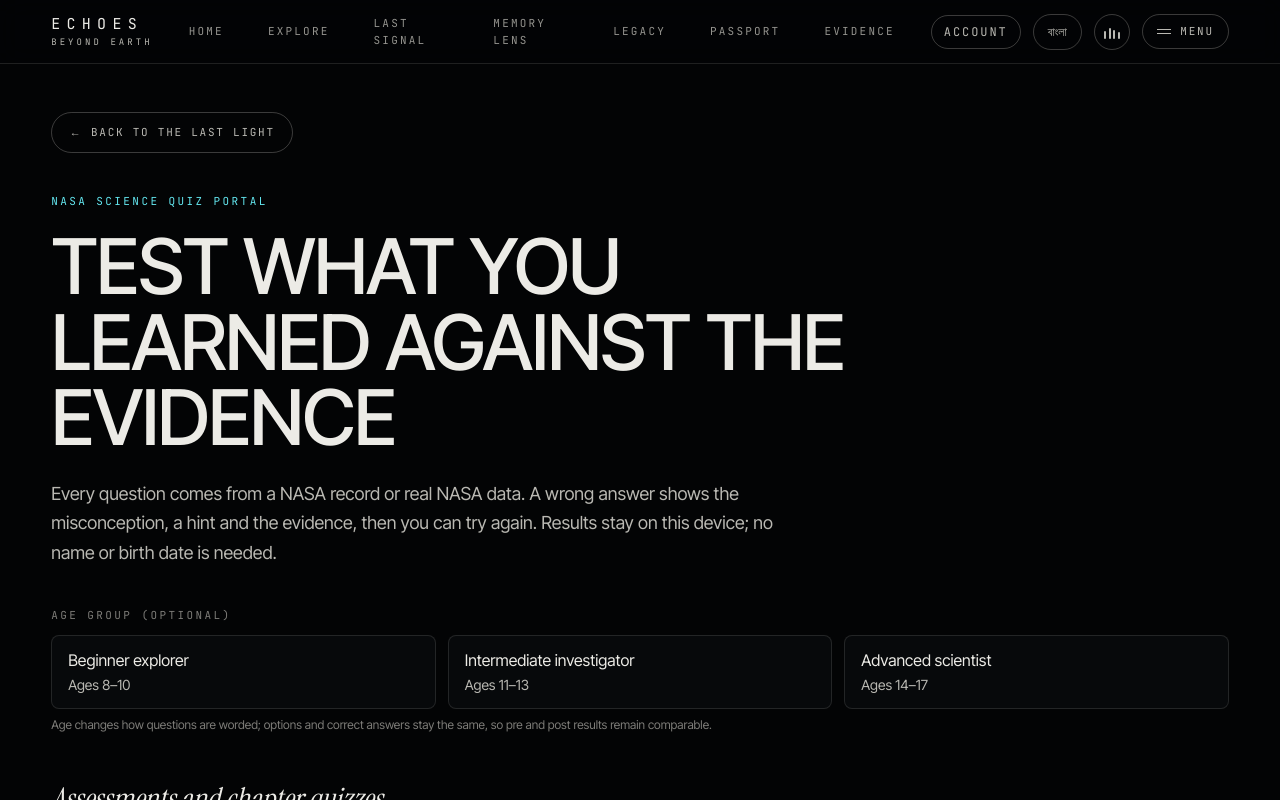
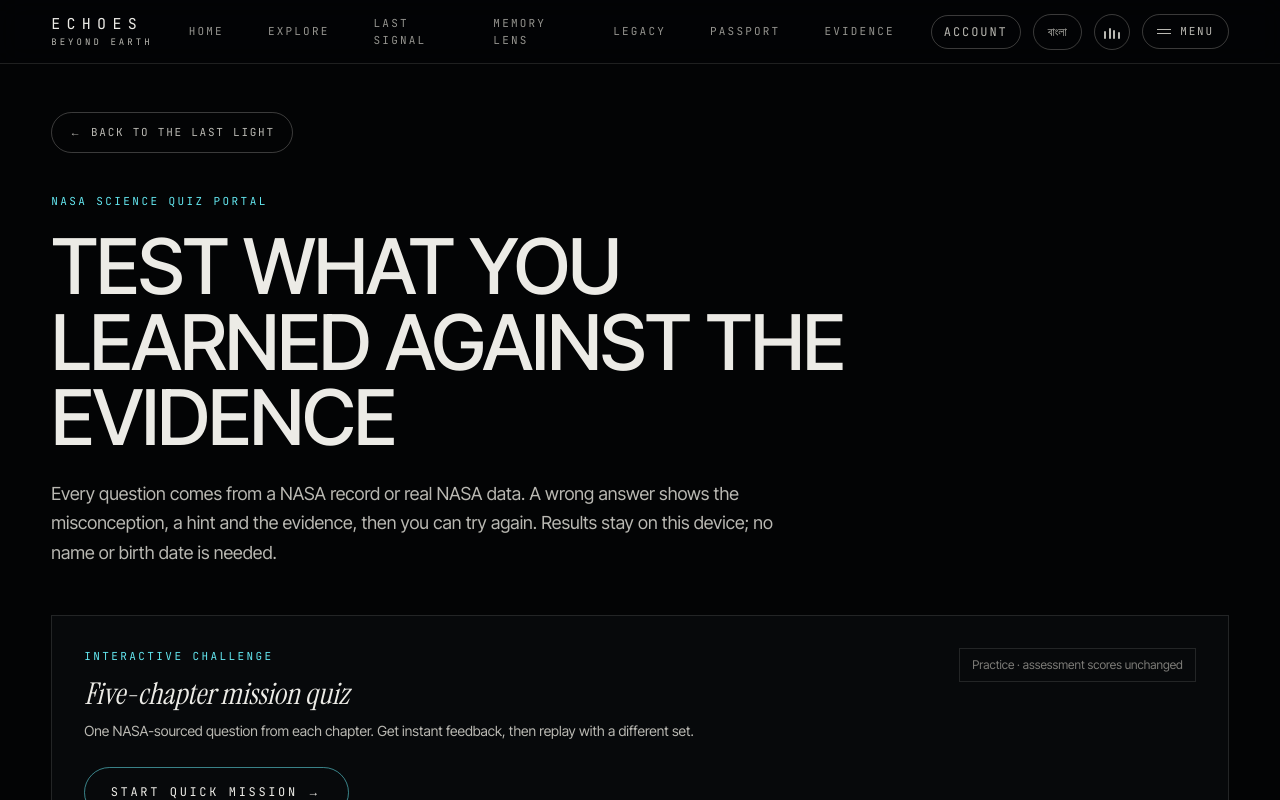
Before and after one commit to niloy-datta/echoes-beyond-earth, a Next.js app: page /play/quiz in a window 1280 px wide. Shown: the top 800 px of the page. Built offline with nearby package versions, Linux system fonts and the light colour scheme.

Commit message:
feat(quiz): integrate quick challenge into NASA quiz portal

```diff
--- a/src/components/quiz/QuizPortal.tsx
+++ b/src/components/quiz/QuizPortal.tsx
@@ -13,6 +13,7 @@ import {
   type AssessmentState, type QuizItem, type QuizSet,
 } from "@/game/core/assessment";
 import { escapeHtml } from "@/game/core/learningSummary";
+import { QuickMissionQuiz } from "@/components/quiz/QuickMissionQuiz";
 
 type Lang = "en" | "bn";
 type View = { kind: "home" } | { kind: "run"; set: QuizSet | { kind: "single"; id: string } };
@@ -291,6 +292,8 @@ export function QuizPortal() {
         <p className="mt-6 max-w-3xl text-lg leading-relaxed text-lunar-2">{bn ? "প্রতিটি প্রশ্ন NASA-র রেকর্ড বা NASA-র আসল তথ্য থেকে। ভুল উত্তরে ভুল ধারণা, সূত্র আর প্রমাণ দেখানো হয়, তারপর আবার চেষ্টা করা যায়। সব ফলাফল শুধু এই ডিভাইসে থাকে; নাম বা জন্মতারিখ লাগে না।" : "Every question comes from a NASA record or real NASA data. A wrong answer shows the misconception, a hint and the evidence, then you can try again. Results stay on this device; no name or birth date is needed."}</p>
       </header>
 
+      <QuickMissionQuiz lang={lang} age={state.age} />
+
       <section aria-labelledby="age" className="mt-10">
         <h2 id="age" className="label">{bn ? "বয়স-গোষ্ঠী (ঐচ্ছিক)" : "Age group (optional)"}</h2>
         <div role="radiogroup" aria-labelledby="age" className="mt-3 grid gap-3 sm:grid-cols-3">
```
